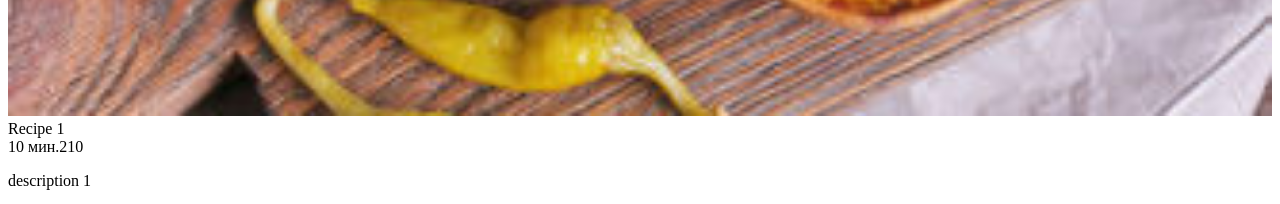
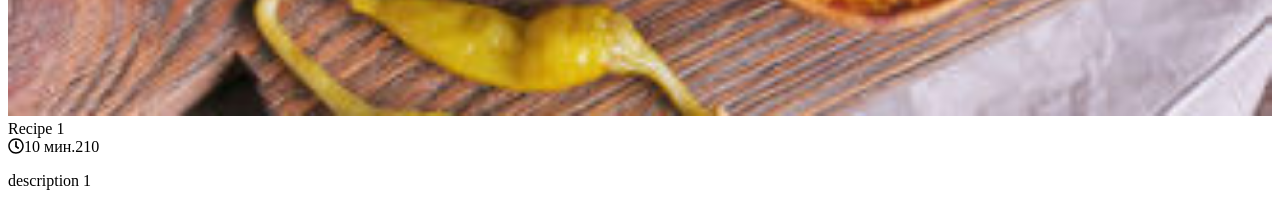
Before and after one commit to CookingMachine/miti-web, a React app: page / in a window 1280 px wide. Shown: the part 800-1004 px from the top of the page. Built offline with nearby package versions, Linux system fonts and the light colour scheme.

Commit message:
Added fontawesome icons support.

```diff
--- a/package.json
+++ b/package.json
@@ -12,6 +12,11 @@
   "author": "",
   "license": "ISC",
   "dependencies": {
+    "@fortawesome/fontawesome-svg-core": "^1.2.29",
+    "@fortawesome/free-brands-svg-icons": "^5.13.1",
+    "@fortawesome/free-regular-svg-icons": "^5.13.1",
+    "@fortawesome/free-solid-svg-icons": "^5.13.1",
+    "@fortawesome/react-fontawesome": "^0.1.11",
     "@types/react": "^16.9.41",
     "@types/react-dom": "^16.9.8",
     "@types/react-redux": "^7.1.9",
--- a/src/App.tsx
+++ b/src/App.tsx
@@ -3,6 +3,10 @@
 import Home from "components/Home/Home";
 import Layout from "components/Layout/Layout";
 import CategoryDetails from "components/CategoryDetails/CategoryDetails";
+import { library } from '@fortawesome/fontawesome-svg-core';
+import { far } from '@fortawesome/free-regular-svg-icons';
+
+library.add(far)
 
 const App = () => {
     return (
--- a/src/components/RecipeCard/RecipeCard.tsx
+++ b/src/components/RecipeCard/RecipeCard.tsx
@@ -1,6 +1,8 @@
 import React from "react";
 import { Recipe } from "store/types/food-types";
 import { Card, CardImg, CardBody, CardTitle, CardSubtitle, CardText, Button } from "reactstrap";
+import { FontAwesomeIcon } from '@fortawesome/react-fontawesome';
+import { faClock } from "@fortawesome/free-regular-svg-icons";
 import img from './food.jpg';
 
 interface OwnProps {
@@ -17,7 +19,10 @@
                         {recipe.name}
                     </CardTitle>
                     <CardSubtitle>
-                        <span>{recipe.time} мин.</span>
+                        <span>
+                            <FontAwesomeIcon icon={faClock} />
+                            {recipe.time} мин.
+                        </span>
                         <span>{recipe.portions}</span>
                         <span>{recipe.views}</span>
                     </CardSubtitle>
```
Also changed, not shown: 1 other file (tests, documents, lock files or other folders).
